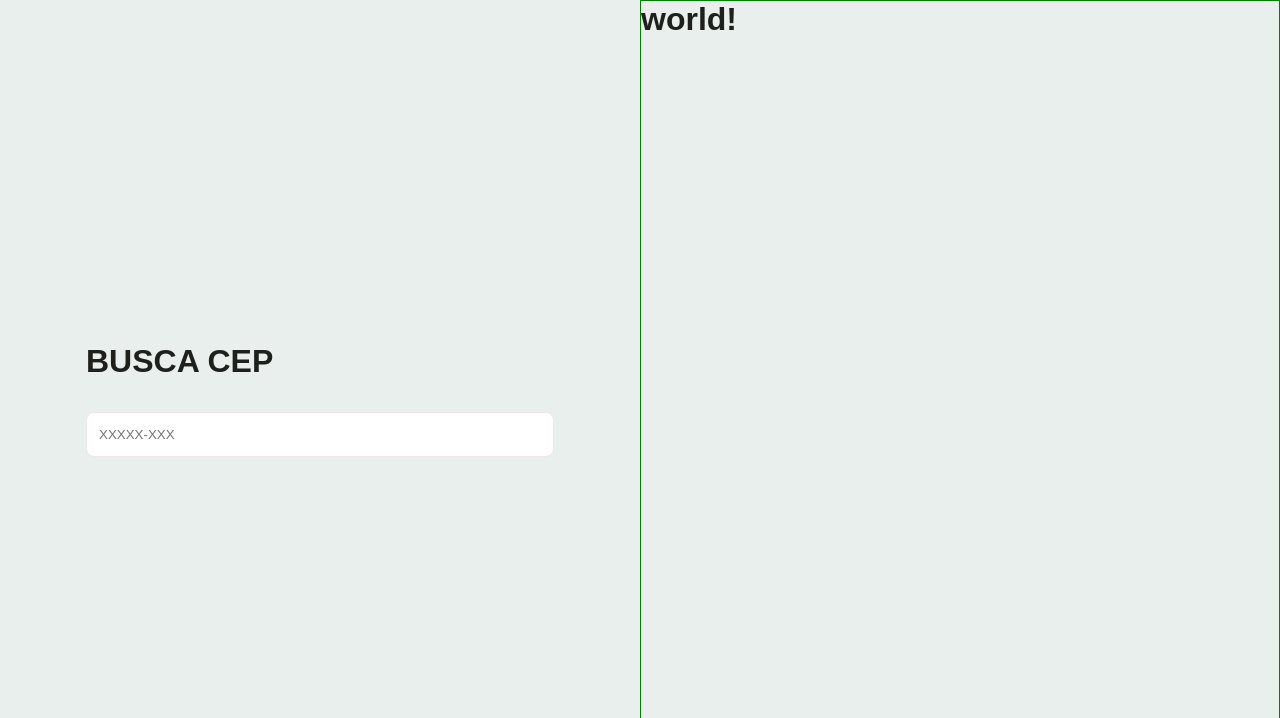
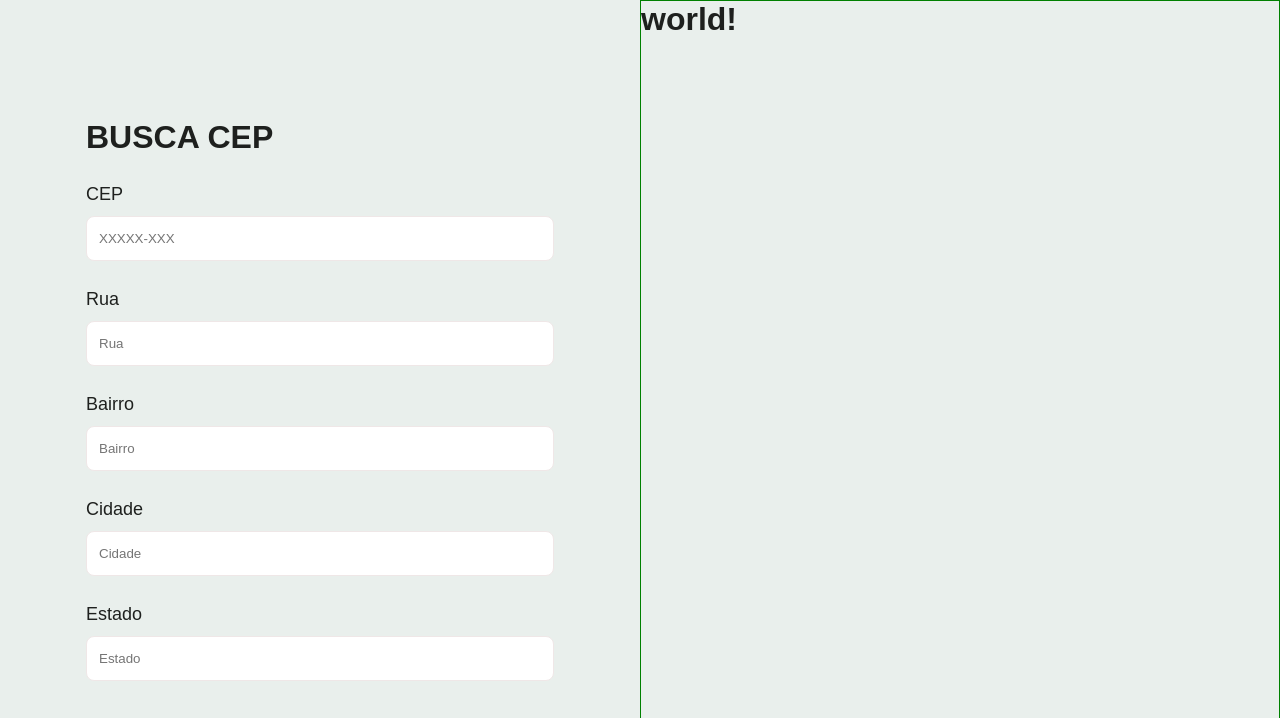
Before and after one commit to lanDev01/busca-cep, a React (Vite) app: page / in a window 1280 px wide. Shown: the top 718 px of the page. Built offline with nearby package versions, Linux system fonts and the light colour scheme.

Commit message:
Feat: consumindo api da viacep

```diff
--- a/src/App.tsx
+++ b/src/App.tsx
@@ -1,9 +1,39 @@
-import { Container, ContentLeft, ContentRight } from ".";
+import type { ChangeEvent } from "react";
+import type { Address } from "./models/address";
+import { useState } from "react";
+import { fetchCepData } from "./http/cep-service";
+
 import { Input } from "./components/input/input";
 import { Label } from "./components/label/label";
+
+import { Container, ContentLeft, ContentRight } from ".";
 import { GlobalStyle } from "./styles/global";
 
 export function App() {
+  const [cep, setCep] = useState<string>("");
+  const [address, setAddress] = useState<Address>({
+    street: "",
+    neighborhood: "",
+    city: "",
+    state: "",
+  });
+
+  function handleCepChange(event: ChangeEvent<HTMLInputElement>): void {
+    const cepValue = event.target.value.replace(/\D/g, "");
+    setCep(cepValue);
+    if (cepValue.length === 8) {
+      fetchCepData(cepValue)
+        .then(data => {
+          if (data) {
+            setAddress(data);
+          }
+        })
+        .catch(error => {
+          console.error("Erro ao buscar o CEP:", error);
+        });
+    }
+  }
+
   return (
     <Container>
       <ContentLeft>
@@ -11,18 +41,67 @@ export function App() {
           <h1>BUSCA CEP</h1>
 
           <div className="wrapper-input">
-            <Label htmlFor="search-cep" />
+            <Label htmlFor="search-cep" text="CEP" />
             <Input
-              type="number"
+              type="text"
               placeholder="XXXXX-XXX"
               name="search-cep"
               id="search-cep"
+              value={cep}
+              onChange={handleCepChange}
+            />
+          </div>
+
+          <div className="wrapper-input">
+            <Label htmlFor="street" text="Rua" />
+            <Input
+              type="text"
+              placeholder="Rua"
+              name="street"
+              id="street"
+              value={address.street}
+              readOnly
+            />
+          </div>
+
+          <div className="wrapper-input">
+            <Label htmlFor="neighborhood" text="Bairro" />
+            <Input
+              type="text"
+              placeholder="Bairro"
+              name="neighborhood"
+              id="neighborhood"
+              value={address.neighborhood}
+              readOnly
+            />
+          </div>
+
+          <div className="wrapper-input">
+            <Label htmlFor="city" text="Cidade" />
+            <Input
+              type="text"
+              placeholder="Cidade"
+              name="city"
+              id="city"
+              value={address.city}
+              readOnly
+            />
+          </div>
+
+          <div className="wrapper-input">
+            <Label htmlFor="state" text="Estado" />
+            <Input
+              type="text"
+              placeholder="Estado"
+              name="state"
+              id="state"
+              value={address.state}
+              readOnly
             />
           </div>
         </div>
       </ContentLeft>
 
-      {/*  */}
       <ContentRight>
         <h1>world!</h1>
       </ContentRight>
--- /dev/null
+++ b/src/http/cep-service.ts
@@ -0,0 +1,35 @@
+import { toast } from "sonner";
+import type { Address } from "../models/address";
+
+export async function fetchCepData(cepValue: string): Promise<Address | null> {
+  if (cepValue.length === 8) {
+    try {
+      const response = await fetch(
+        `https://viacep.com.br/ws/${cepValue}/json/`
+      );
+      const data = await response.json();
+
+      if (!data.erro) {
+        return {
+          street: data.logradouro,
+          neighborhood: data.bairro,
+          city: data.localidade,
+          state: data.uf,
+        };
+        // biome-ignore lint/style/noUselessElse: <explanation>
+      } else {
+        toast.error("CEP Não Encontrado", {
+          style: {
+            padding: "10px 12px",
+          },
+        });
+        return null;
+      }
+    } catch (error) {
+      console.error("Erro ao buscar o CEP:", error);
+      alert("Erro ao buscar o CEP. Tente novamente.");
+      return null;
+    }
+  }
+  return null;
+}
```
